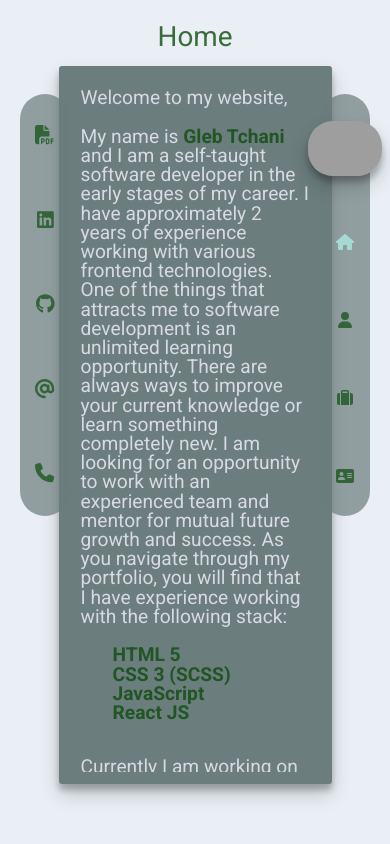
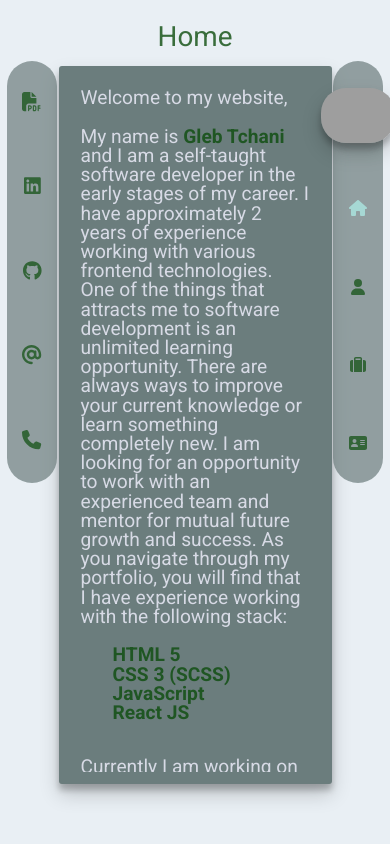
Before and after one commit to GlebTc/Portfolio, a React (Create React App) app: page / in a window 390 px wide. Shown: the top 844 px of the page. Built offline with nearby package versions, Linux system fonts and the light colour scheme; grey boxes are pictures that could not be loaded.

Commit message:
Minor adjustments to side menus on mobile

```diff
--- a/src/sass/components/_navbar.scss
+++ b/src/sass/components/_navbar.scss
@@ -115,9 +115,9 @@
         width: 50px;
         height: 50%;
         position: fixed;
-        margin: 10px;
-        top: 10%;
-        right: 10px;
+        margin: 2px;
+        top: 7%;
+        right: 5px;
         border-radius: 25px;
     }
 
@@ -131,8 +131,7 @@
     .links__side__container__display
     {
         position: fixed;
-        top: 10%;
-        left: 10px;
+        left: 5px;
     }
 
     .nav__links__right__side__container,
```
